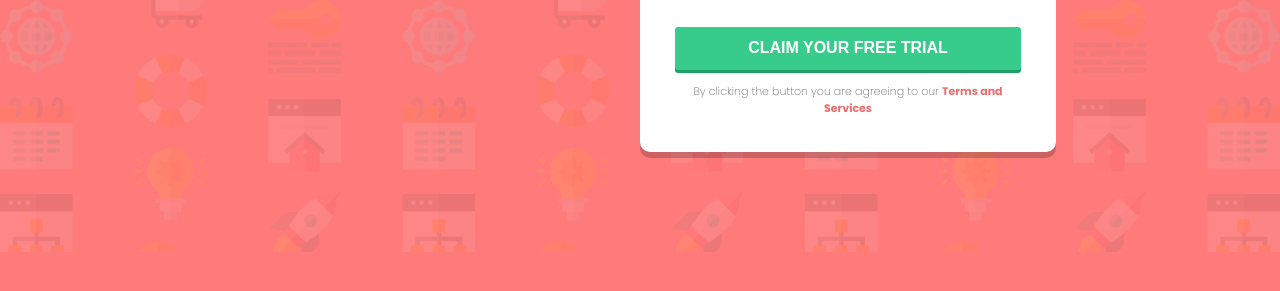
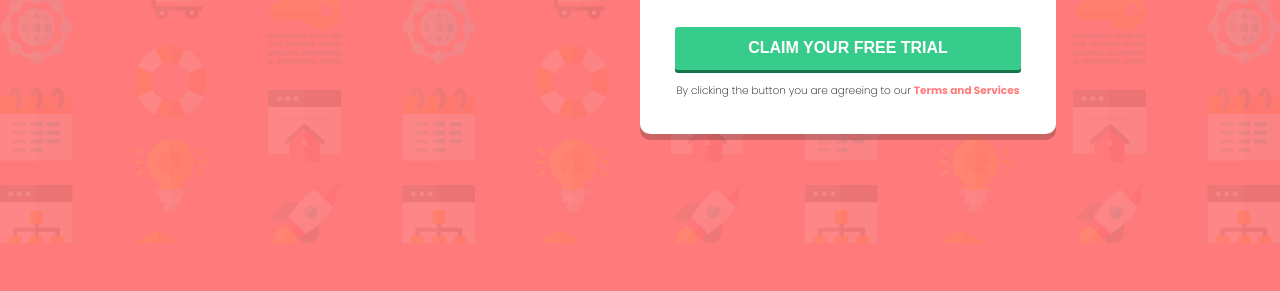
Before and after one commit to MuizzBakar/-Responsive-Registration-Form, a plain HTML site: page index.html in a window 1280 px wide. Shown: the part 453-744 px from the top of the page. Drawn offline with Linux system fonts and the light colour scheme.

Commit message:
second commit

```diff
--- a/style.css
+++ b/style.css
@@ -131,7 +131,7 @@ button {
   font-size: 16px;
   font-weight: 600;
   cursor: pointer;
-  box-shadow: 0 3px 0 hsl(154, 68%, 37%);
+  box-shadow: 0 3px 0 hsl(154, 68%, 27%);
 }
 
 button:hover {
@@ -139,15 +139,18 @@ button:hover {
 }
 
 .terms {
-  font-size: 11px;
+  font-size: 10.5px;
   text-align: center;
-  opacity: 0.6;
 }
 
 .form-terms a {
-  color: hsl(0, 90%, 46%);
+  color: hsl(0, 100%, 74%);
   text-decoration: none;
-  font-weight: bold;
+  font-weight: 700;
+}
+
+.form-terms a:hover {
+  color: hsl(248, 32%, 49%);
 }
 
 @media (max-device-width: 768px) {
```
